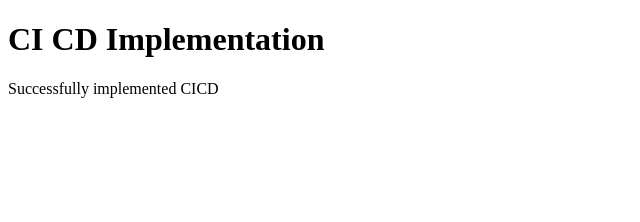
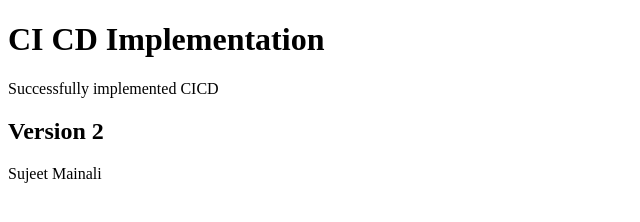
Before and after one commit to SujeetMainali/static, a plain HTML site: page index.html in a window 1280 px wide. Shown: the whole page, without its empty margins (0-640 px from the left). Drawn offline with Linux system fonts and the light colour scheme.

Commit message:
fix:issue

```diff
--- a/index.html
+++ b/index.html
@@ -8,5 +8,8 @@
 <body>
     <h1>CI CD Implementation</h1>
     <p>Successfully implemented CICD</p>
+
+    <h2>Version 2</h2>
+    <p>Sujeet Mainali</p>
 </body>
 </html>
```
